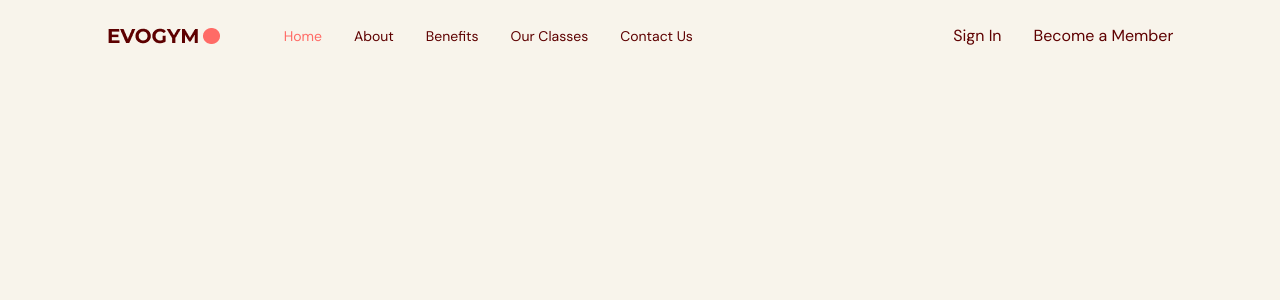
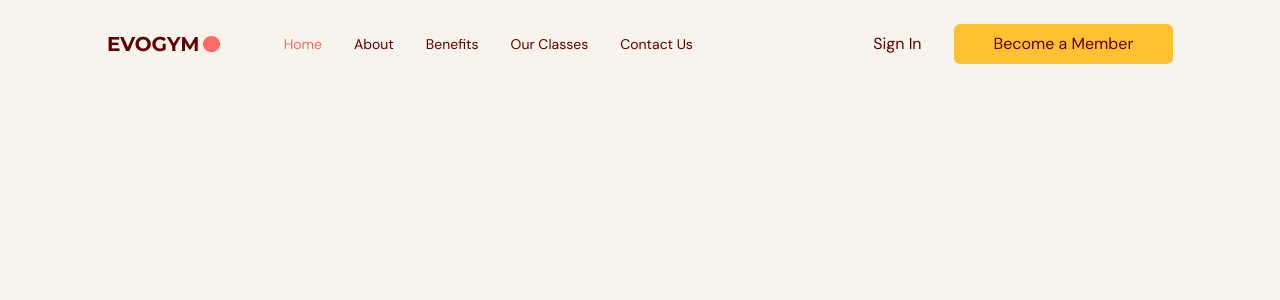
Before and after one commit to sravantp7/Fitness-React-App, a React (Vite) app: page / in a window 1280 px wide. Shown: the top 300 px of the page. Built offline with nearby package versions, Linux system fonts and the light colour scheme.

Commit message:
implemented ActionButton Component

```diff
--- a/src/components/Navbar/Navbar.tsx
+++ b/src/components/Navbar/Navbar.tsx
@@ -4,6 +4,7 @@
 import Link from "./Link";
 import { SelectedPage } from '@/shared/types';
 import useMediaQuery from "@/hooks/useMediaQuery";
+import ActionButton from "@/shared/ActionButton";
 
 type Props = {
     selectedPage: SelectedPage;
@@ -36,7 +37,7 @@
                         {/* Sign In + Button */}
                         <div className={`${flexBetween} gap-8`}>
                             <p>Sign In</p>
-                            <button>Become a Member</button>
+                            <ActionButton setSelectedPage={setSelectedPage}>Become a Member</ActionButton>
                         </div>
                     </div> ) : (
                         <button className='rounded-full bg-secondary-500 p-2' onClick={() => setIsMenuToggled(!isMenuToggled)}>
--- /dev/null
+++ b/src/shared/ActionButton.tsx
@@ -0,0 +1,18 @@
+import { ReactNode } from "react";
+import AnchorLink from "react-anchor-link-smooth-scroll";
+import { SelectedPage } from '@/shared/types';
+
+type Props = {
+    children: ReactNode,
+    setSelectedPage: (value: SelectedPage) => void
+}
+
+const ActionButton = ({children, setSelectedPage}: Props) => {
+  return (
+    <AnchorLink href={`${SelectedPage.ContactUs}`} className='rounded-md bg-secondary-500 px-10 py-2 hover:bg-primary-500 hover:text-white transition duration-500 cursor-pointer' onClick={() => setSelectedPage(SelectedPage.ContactUs)}>
+        {children}
+    </AnchorLink>
+  );
+}
+
+export default ActionButton;
```
